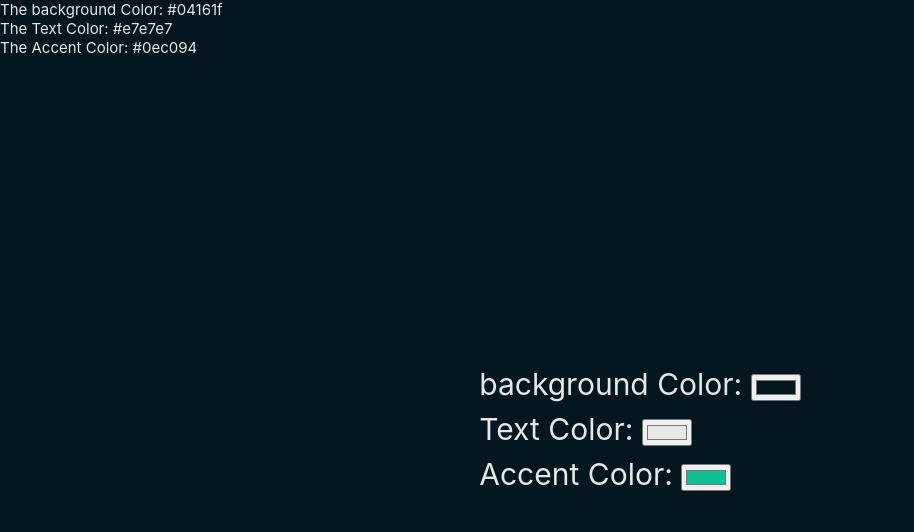
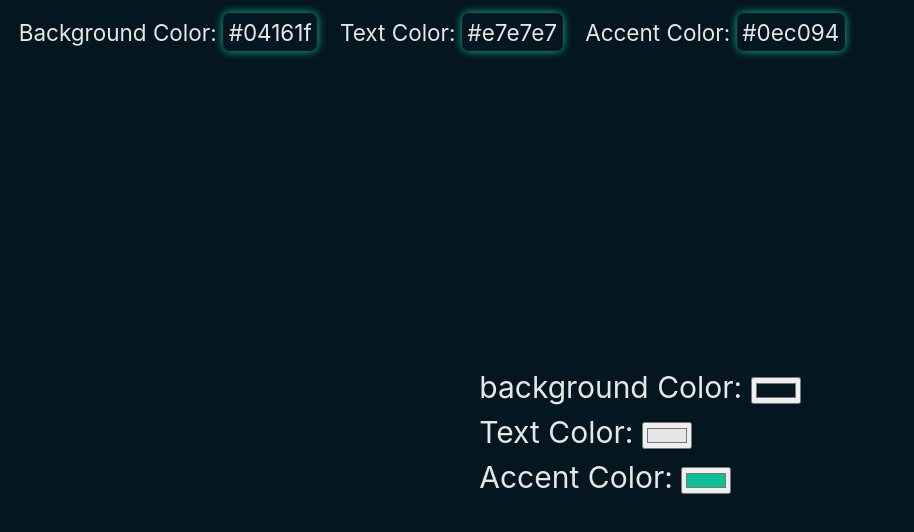
Before and after one commit to M-Hafez22/pick-color, a Vue app: page / in a window 1280 px wide. Shown: the top 532 px of the page, without its empty margins (0-914 px from the left). Built offline with nearby package versions, Linux system fonts and the light colour scheme.

Commit message:
💄 Arrange the colors code

```diff
--- a/src/App.vue
+++ b/src/App.vue
@@ -11,9 +11,24 @@ const store = useColorStore();
     :style="{ color: store.color.text, background: store.color.background }"
   >
     <div class="colors">
-      <p>The background Color: {{ store.color.background }}</p>
-      <p>The Text Color: {{ store.color.text }}</p>
-      <p>The Accent Color: {{ store.color.accent }}</p>
+      <p>
+        Background Color:
+        <span :style="{ boxShadow: `0 0 10px ${store.color.accent}` }">{{
+          store.color.background
+        }}</span>
+      </p>
+      <p>
+        Text Color:
+        <span :style="{ boxShadow: `0 0 8px ${store.color.accent}` }">{{
+          store.color.text
+        }}</span>
+      </p>
+      <p>
+        Accent Color:
+        <span :style="{ boxShadow: `0 0 8px ${store.color.accent}` }">{{
+          store.color.accent
+        }}</span>
+      </p>
     </div>
     <PickColor />
   </div>
@@ -28,4 +43,20 @@ const store = useColorStore();
   display: flex;
   flex-direction: column;
 }
+.colors {
+  margin: 0.5em;
+  display: flex;
+}
+
+.app p {
+  font-size: 1.5em;
+  padding: 0.25em;
+  margin: 0.25em;
+  width: fit-content;
+}
+span {
+  padding: inherit;
+  box-shadow: 0px 0px 8px;
+  border-radius: 0.3em;
+}
 </style>
```
